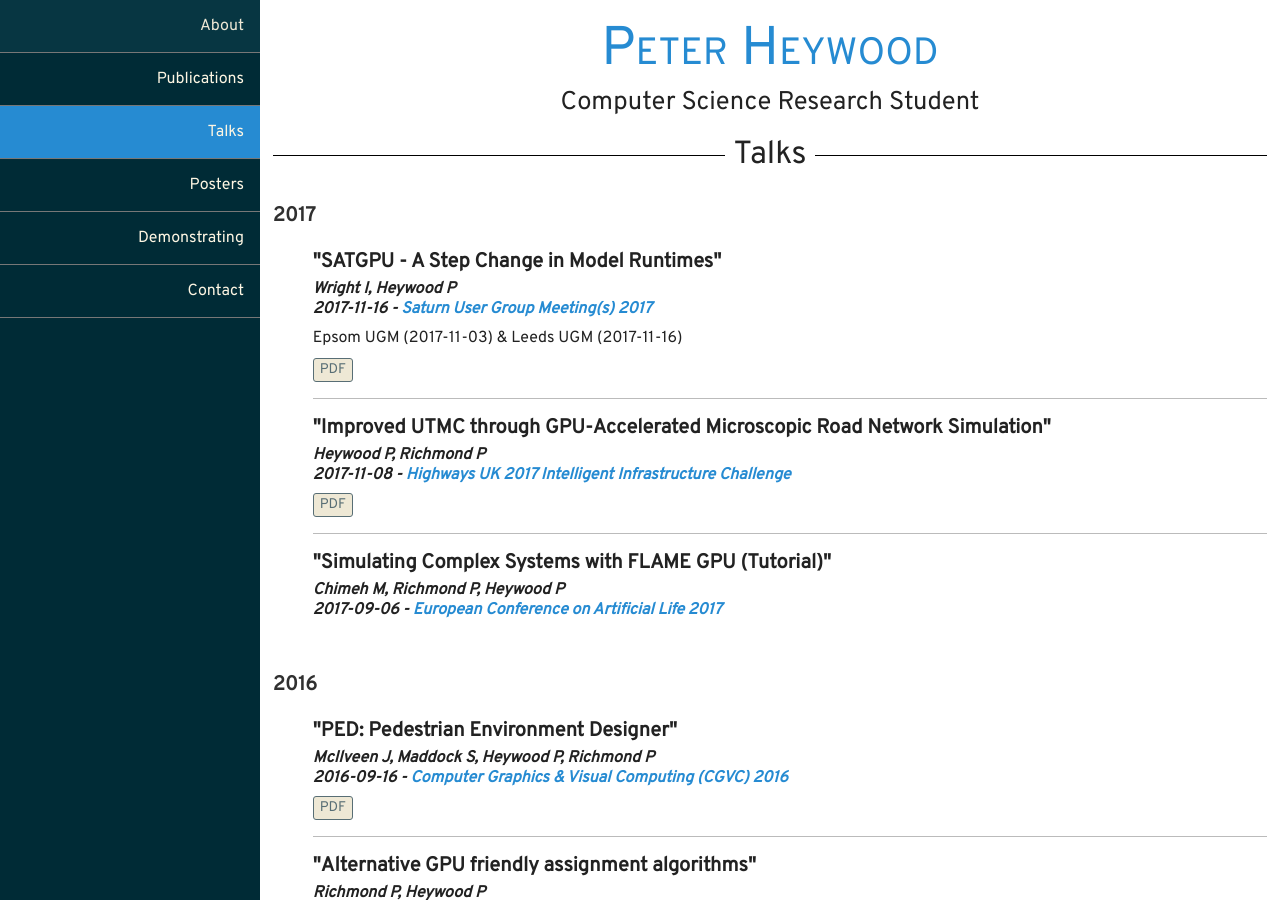
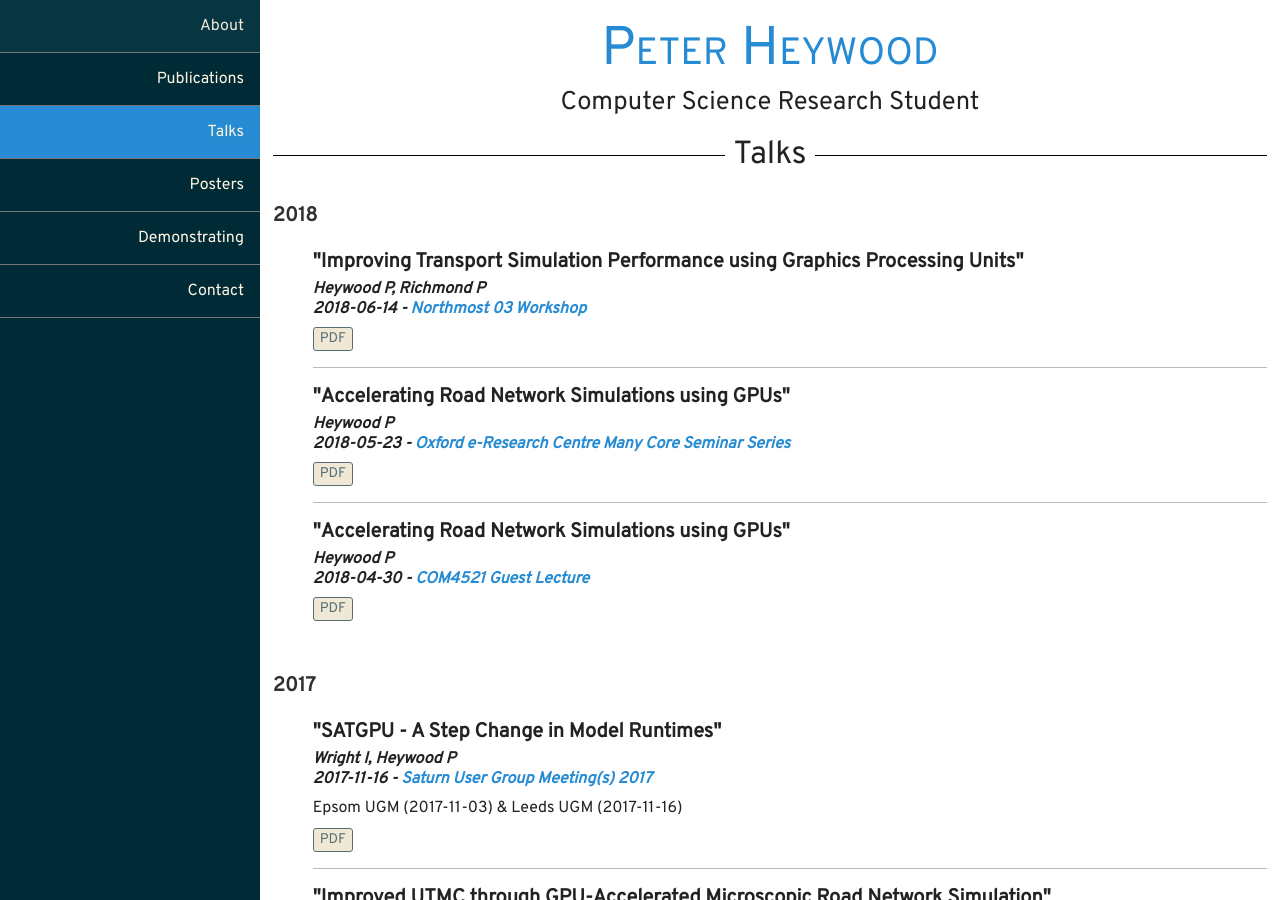
Before and after one commit to ptheywood/ptheywood.github.io, a Jekyll site: the page built from talks/index.html, in a window 1280 px wide and 900 px high. Built offline with Jekyll 4.4.1, drawn with Linux system fonts in a browser that asks for light colours; nearby versions of some CDN libraries; some web fonts are replaced.

Commit message:
Add recent presentations

```diff
--- a/_data/talks.yml
+++ b/_data/talks.yml
@@ -1,3 +1,29 @@
+- year: 2018
+  talks:
+    - authors: "Heywood P"
+      date: 2018-04-30
+      event: "COM4521 Guest Lecture"
+      event_url: "http://paulrichmond.shef.ac.uk/teaching/COM4521/"
+      title: "Accelerating Road Network Simulations using GPUs"
+      note:
+      pdf: '/download/presentations/heywood-com4521-2018.pdf'
+      recording:
+    - authors: "Heywood P"
+      date: 2018-05-23
+      event: "Oxford e-Research Centre Many Core Seminar Series"
+      event_url: "http://www.oerc.ox.ac.uk/Peter-Heywood-Many-core"
+      title: "Accelerating Road Network Simulations using GPUs"
+      note:
+      pdf: '/download/presentations/heywood-oerc-many-core-2018.pdf'
+      recording:
+    - authors: "Heywood P, Richmond P"
+      date: 2018-06-14
+      event: "Northmost 03 Workshop"
+      event_url: "https://northmost.co.uk/"
+      title: "Improving Transport Simulation Performance using Graphics Processing Units"
+      note:
+      pdf: '/download/presentations/heywood-northmost03-2018.pdf'
+      recording:
 - year: 2017
   talks:
     - authors: "Chimeh M, Richmond P, Heywood P"
```
Also changed, not shown: 3 other files.
